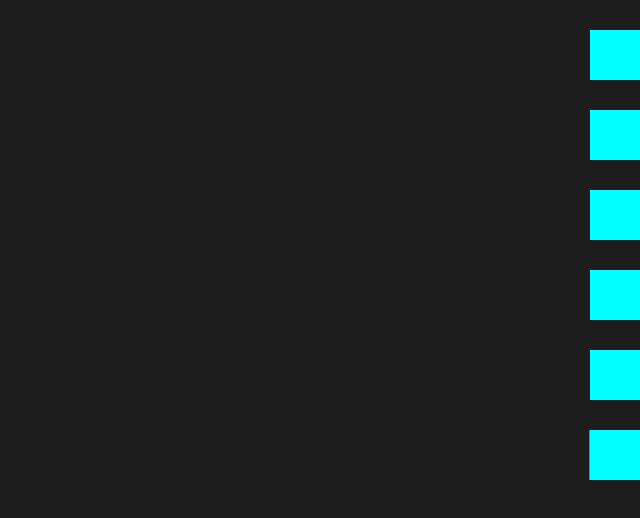
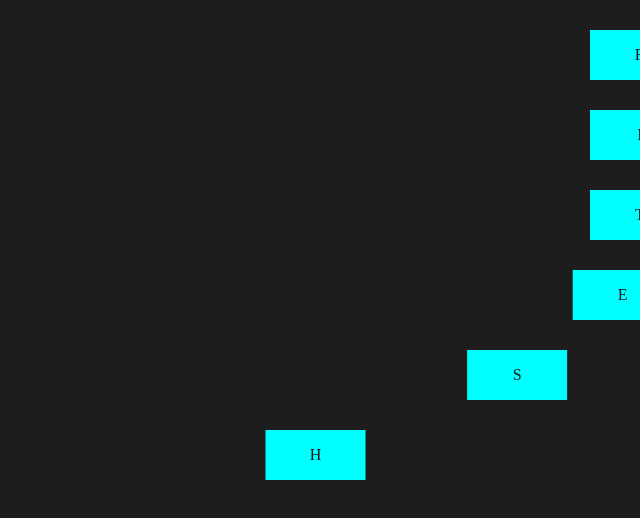
Before and after one commit to ritesh5585/GSAP, a React (Vite) app in the folder Gsap with React/: page / in a window 1280 px wide. Shown: the top 518 px of the page, without its empty margins (640-1280 px from the left). Built offline with nearby package versions, Linux system fonts and the light colour scheme.

Commit message:
trying stragers

```diff
--- a/Gsap with React/src/App.jsx
+++ b/Gsap with React/src/App.jsx
@@ -3,28 +3,28 @@ import gsap from "gsap";
 
 export default function App() {
   useEffect(() => {
-gsap.set(".box1",{
-  x: -300
-})
+    gsap.set(".box1", {
+      // x: -200,
+    });
 
     gsap.to(".box1", {
       x: 1200,
       duration: 1,
       delay: 0.5,
       ease: "powder2.out(0.7)",
-      repeat:5,
-      stagger: 0.3
+      repeat: 5,
+      stagger: 0.2,
     });
   }, []);
 
   return (
-    <div>
-      <span className="box1"></span>
-      <span className="box1"></span>
-      <span className="box1"></span>
-      <span className="box1"></span>
-      <span className="box1"></span>
-      <span className="box1"></span>
+    <div className="box">
+      <span className="box1">R</span>
+      <span className="box1">I</span>
+      <span className="box1">T</span>
+      <span className="box1">E</span>
+      <span className="box1">S</span>
+      <span className="box1">H</span>
     </div>
   );
 }
```
